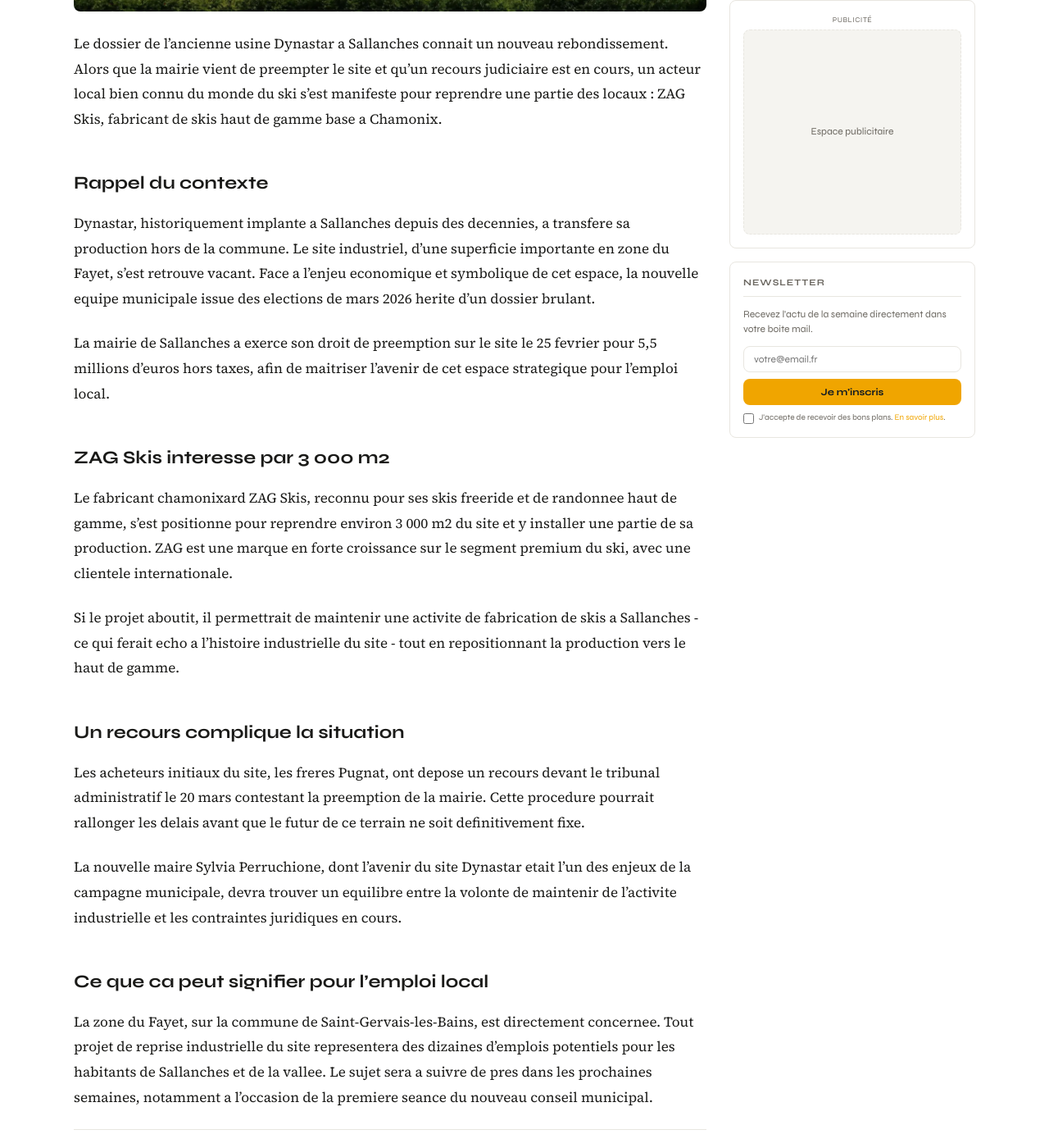
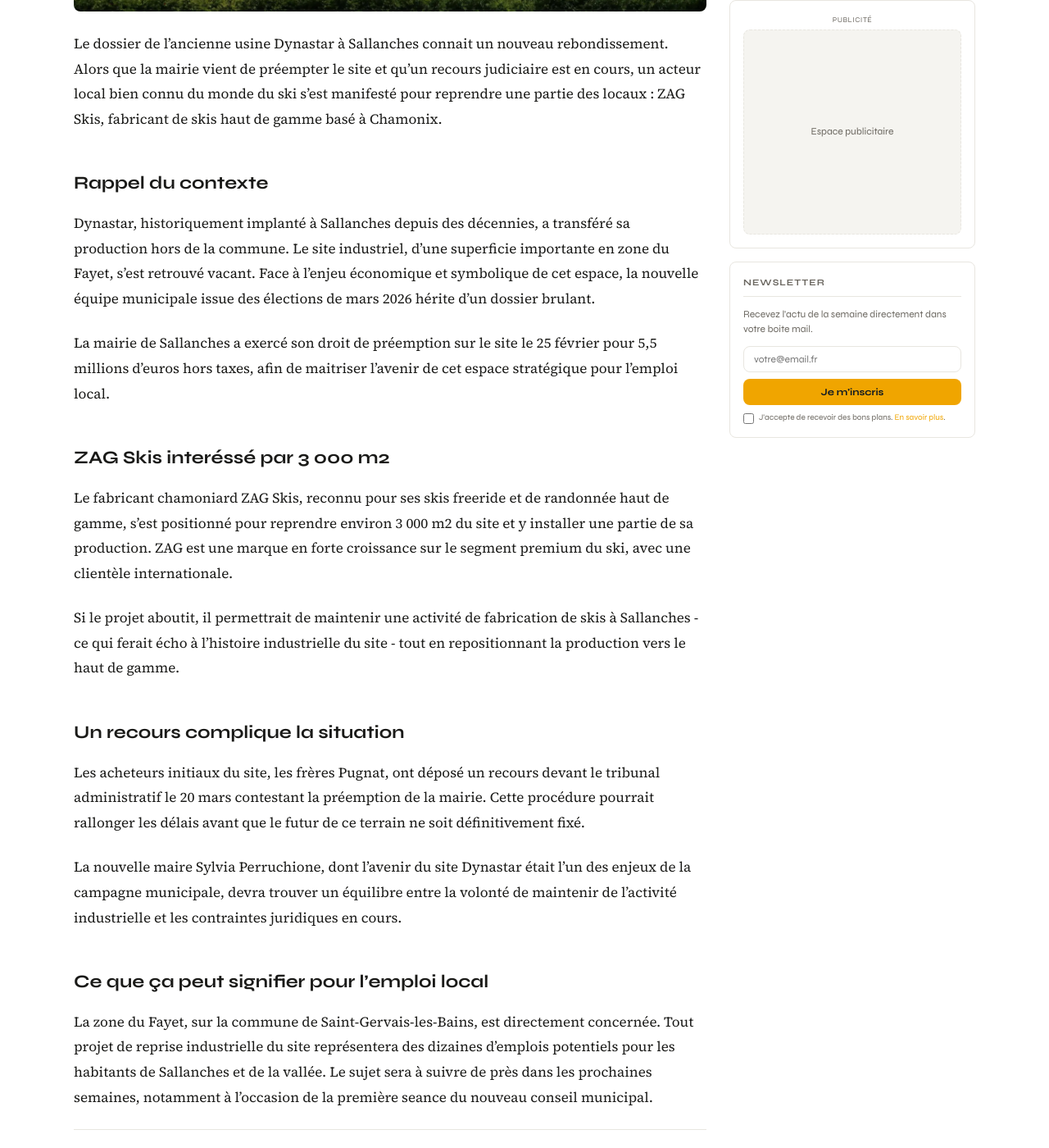
Before and after one commit to DuvalDVL/sallanches.info, a Jekyll site: the page built from _posts/actualites/2026-03-24-zag-skis-site-dynastar-sallanches-2026.md, in a window 1280 px wide and 1400 px high, scrolled down 917 px. Shown: the whole window at 82% size. Built offline with Jekyll 4.4.1, drawn with Linux system fonts in a browser that asks for light colours; some of the changed text lies outside the part shown.

Commit message:
Update 2026-03-24-zag-skis-site-dynastar-sallanches-2026.md

```diff
--- a/_posts/actualites/2026-03-24-zag-skis-site-dynastar-sallanches-2026.md
+++ b/_posts/actualites/2026-03-24-zag-skis-site-dynastar-sallanches-2026.md
@@ -1,10 +1,10 @@
 ---
 layout: post
 title: "Apres Dynastar, ZAG Skis veut s'installer a Sallanches : ce que l'on sait"
-description: "Alors que la mairie de Sallanches a preempte le site de l'ancienne usine Dynastar pour 5,5 millions d'euros, le fabricant de skis haut de gamme ZAG, base a Chamonix, s'est positionne pour reprendre une partie des locaux et y produire ses skis."
+description: "Alors que la mairie de Sallanches a préempté le site de l'ancienne usine Dynastar pour 5,5 millions d'euros, le fabricant de skis haut de gamme ZAG, basé à Chamonix, s'est positionné pour reprendre une partie des locaux et y produire ses skis."
 date: 2026-03-24
 category: Economie
-author: La redaction
+author: La rédaction
 ville: Sallanches
 reading_time: 4
 image: /assets/img/articles/site-dynastar-sallanches-zag-skis.webp
@@ -13,28 +13,28 @@ tags: [dynastar, zag-skis, economie, industrie, sallanches, emploi]
 permalink: /economie/zag-skis-site-dynastar-sallanches-2026/
 ---
 
-Le dossier de l'ancienne usine Dynastar a Sallanches connait un nouveau rebondissement. Alors que la mairie vient de preempter le site et qu'un recours judiciaire est en cours, un acteur local bien connu du monde du ski s'est manifeste pour reprendre une partie des locaux : ZAG Skis, fabricant de skis haut de gamme base a Chamonix.
+Le dossier de l'ancienne usine Dynastar à Sallanches connait un nouveau rebondissement. Alors que la mairie vient de préempter le site et qu'un recours judiciaire est en cours, un acteur local bien connu du monde du ski s'est manifesté pour reprendre une partie des locaux : ZAG Skis, fabricant de skis haut de gamme basé à Chamonix.
 
 <!--more-->
 
 ## Rappel du contexte
 
-Dynastar, historiquement implante a Sallanches depuis des decennies, a transfere sa production hors de la commune. Le site industriel, d'une superficie importante en zone du Fayet, s'est retrouve vacant. Face a l'enjeu economique et symbolique de cet espace, la nouvelle equipe municipale issue des elections de mars 2026 herite d'un dossier brulant.
+Dynastar, historiquement implanté à Sallanches depuis des décennies, a transféré sa production hors de la commune. Le site industriel, d'une superficie importante en zone du Fayet, s'est retrouvé vacant. Face à l'enjeu économique et symbolique de cet espace, la nouvelle équipe municipale issue des élections de mars 2026 hérite d'un dossier brulant.
 
-La mairie de Sallanches a exerce son droit de preemption sur le site le 25 fevrier pour 5,5 millions d'euros hors taxes, afin de maitriser l'avenir de cet espace strategique pour l'emploi local.
+La mairie de Sallanches a exercé son droit de préemption sur le site le 25 février pour 5,5 millions d'euros hors taxes, afin de maitriser l'avenir de cet espace stratégique pour l'emploi local.
 
-## ZAG Skis interesse par 3 000 m2
+## ZAG Skis interéssé par 3 000 m2
 
-Le fabricant chamonixard ZAG Skis, reconnu pour ses skis freeride et de randonnee haut de gamme, s'est positionne pour reprendre environ 3 000 m2 du site et y installer une partie de sa production. ZAG est une marque en forte croissance sur le segment premium du ski, avec une clientele internationale.
+Le fabricant chamoniard ZAG Skis, reconnu pour ses skis freeride et de randonnée haut de gamme, s'est positionné pour reprendre environ 3 000 m2 du site et y installer une partie de sa production. ZAG est une marque en forte croissance sur le segment premium du ski, avec une clientèle internationale.
 
-Si le projet aboutit, il permettrait de maintenir une activite de fabrication de skis a Sallanches - ce qui ferait echo a l'histoire industrielle du site - tout en repositionnant la production vers le haut de gamme.
+Si le projet aboutit, il permettrait de maintenir une activité de fabrication de skis à Sallanches - ce qui ferait écho à l'histoire industrielle du site - tout en repositionnant la production vers le haut de gamme.
 
 ## Un recours complique la situation
 
-Les acheteurs initiaux du site, les freres Pugnat, ont depose un recours devant le tribunal administratif le 20 mars contestant la preemption de la mairie. Cette procedure pourrait rallonger les delais avant que le futur de ce terrain ne soit definitivement fixe.
+Les acheteurs initiaux du site, les frères Pugnat, ont déposé un recours devant le tribunal administratif le 20 mars contestant la préemption de la mairie. Cette procédure pourrait rallonger les délais avant que le futur de ce terrain ne soit définitivement fixé.
 
-La nouvelle maire Sylvia Perruchione, dont l'avenir du site Dynastar etait l'un des enjeux de la campagne municipale, devra trouver un equilibre entre la volonte de maintenir de l'activite industrielle et les contraintes juridiques en cours.
+La nouvelle maire Sylvia Perruchione, dont l'avenir du site Dynastar était l'un des enjeux de la campagne municipale, devra trouver un équilibre entre la volonté de maintenir de l'activité industrielle et les contraintes juridiques en cours.
 
-## Ce que ca peut signifier pour l'emploi local
+## Ce que ça peut signifier pour l'emploi local
 
-La zone du Fayet, sur la commune de Saint-Gervais-les-Bains, est directement concernee. Tout projet de reprise industrielle du site representera des dizaines d'emplois potentiels pour les habitants de Sallanches et de la vallee. Le sujet sera a suivre de pres dans les prochaines semaines, notamment a l'occasion de la premiere seance du nouveau conseil municipal.
+La zone du Fayet, sur la commune de Saint-Gervais-les-Bains, est directement concernée. Tout projet de reprise industrielle du site représentera des dizaines d'emplois potentiels pour les habitants de Sallanches et de la vallée. Le sujet sera à suivre de près dans les prochaines semaines, notamment à l'occasion de la première seance du nouveau conseil municipal.
```
